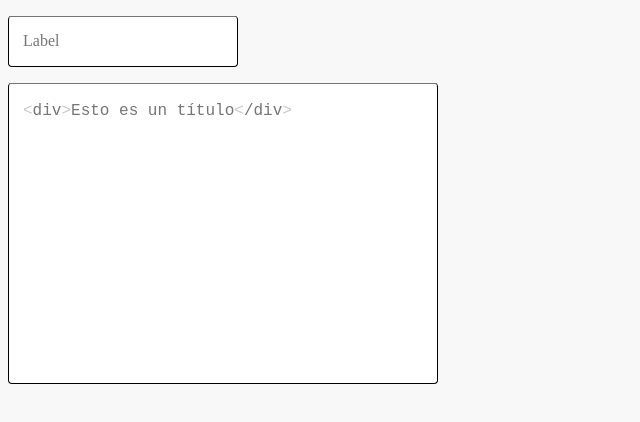
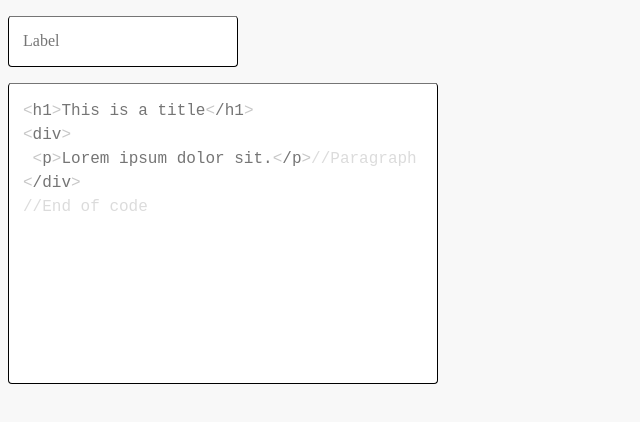
Before and after one commit to ldulivo/dulivo-element, a React app: page / in a window 1280 px wide. Shown: the top 422 px of the page, without its empty margins (0-640 px from the left). Built offline with nearby package versions, Linux system fonts and the light colour scheme.

Commit message:
demonstration example

```diff
--- a/package.json
+++ b/package.json
@@ -1,6 +1,6 @@
 {
   "name": "dulivo-element",
-  "version": "1.0.9",
+  "version": "1.0.10",
   "description": "A React component library for Dulivo",
   "main": "dist/index.js",
   "types": "dist/index.d.ts",
--- a/src/core/styles/_mixin.scss
+++ b/src/core/styles/_mixin.scss
@@ -7,7 +7,6 @@
 }
 
 @mixin side-element($border-style, $border-radius) {
-  // width: 14px;
   border-width: 1px;
   border-radius: $border-radius;
   border-style: $border-style;
--- a/src/devTest/CodeInputTest.tsx
+++ b/src/devTest/CodeInputTest.tsx
@@ -2,7 +2,7 @@ import React from "react";
 import { CodeInput } from "../Elements/CodeInput";
 
 const CodeInputTest: React.FC = () => {
-  const myCode = "<div>Esto es un título</div>";
+  const myCode = "<h1>This is a title</h1>\n<div>\n <p>Lorem ipsum dolor sit.</p>//Paragraph\n</div>\n//End of code";
   return (
     <div style={{width: 400, height: 300, maxHeight: 300}}>
       <CodeInput code={ myCode }/>
```
Also changed, not shown: src/Elements/CodeInput/CodeInput.scss (+0 -31 lines).
